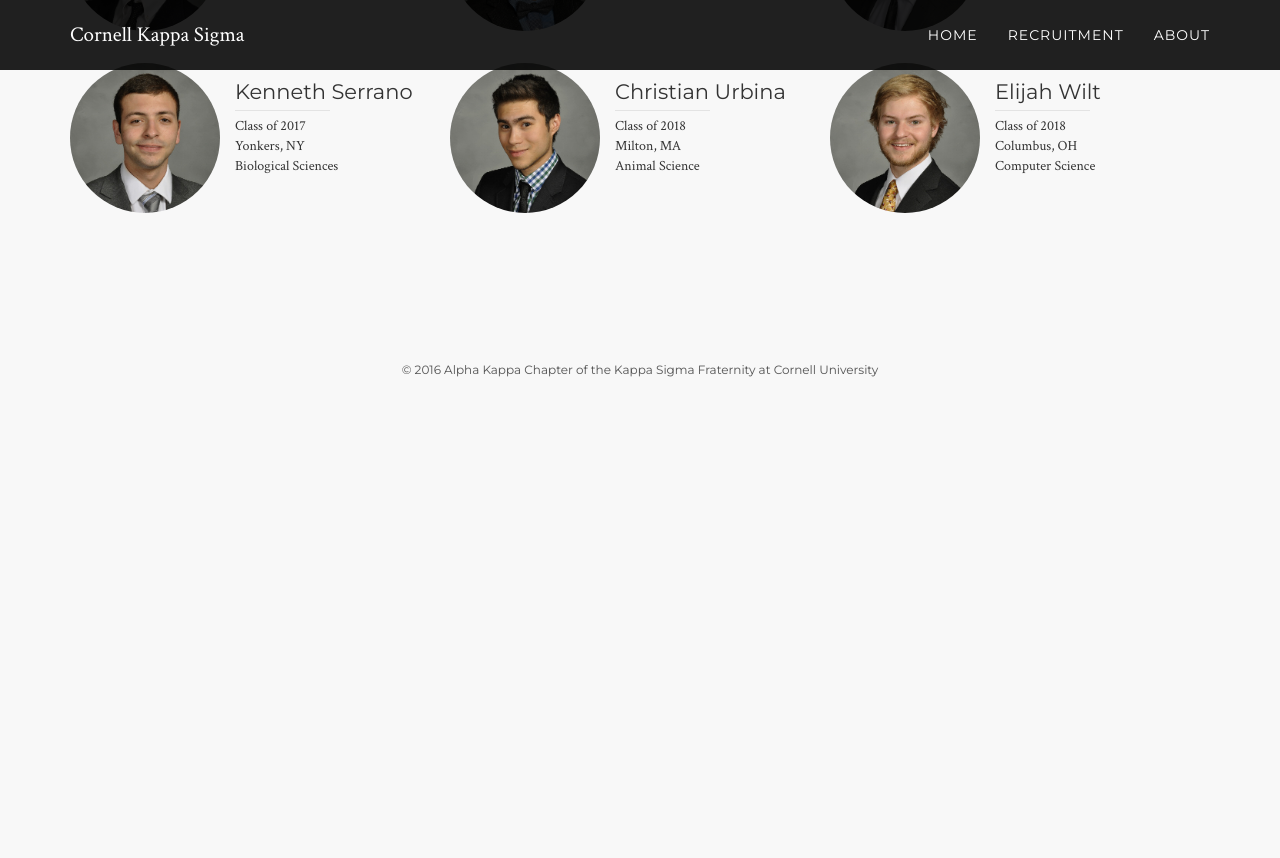
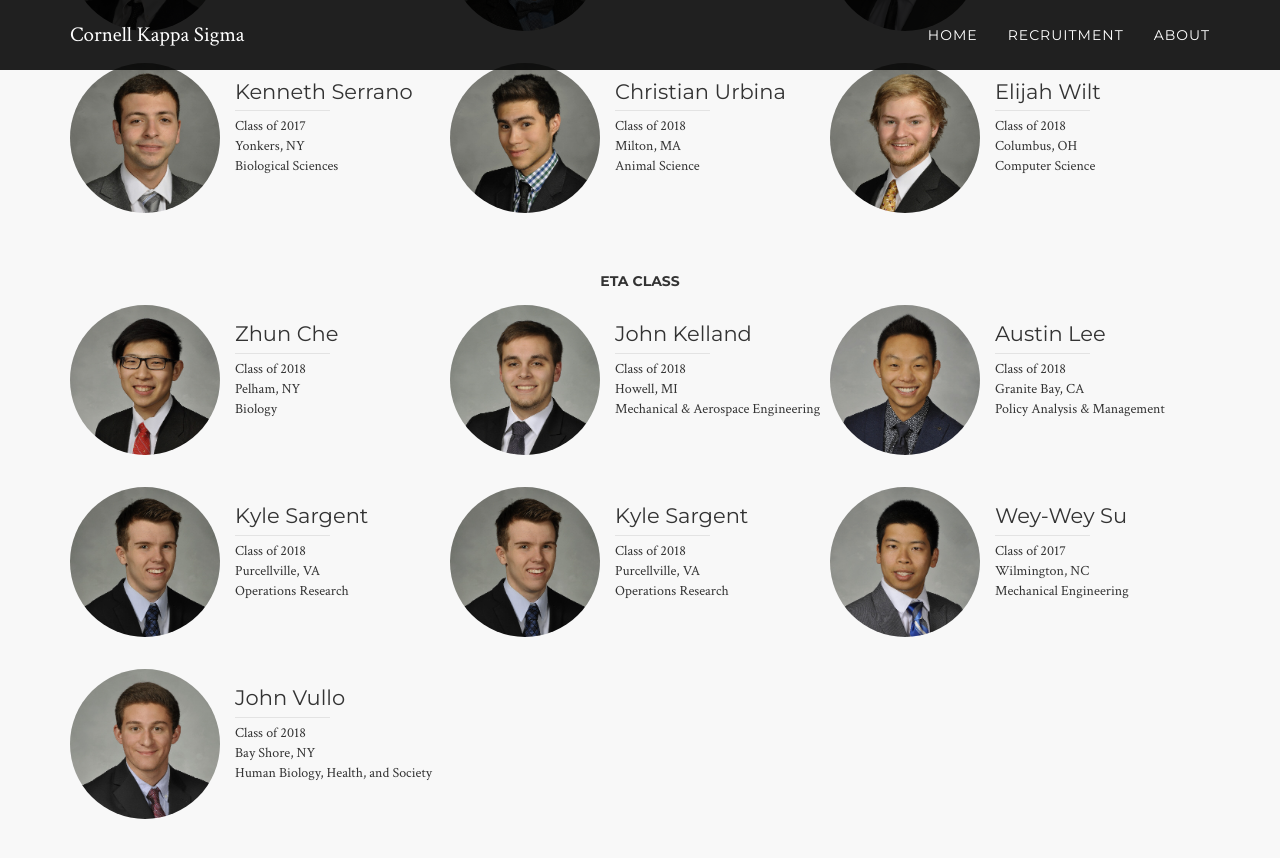
Before and after one commit to pjochillin/cornellkappasigma, a Jekyll site: the page built from index.html, in a window 1280 px wide and 900 px high, scrolled down 4521 px. Shown: the top 858 px of the window. Built offline with Jekyll 4.4.1, drawn with Linux system fonts in a browser that asks for light colours; nearby versions of some CDN libraries; before the commit the page ends 4926 px from its top, so only the background shows below that.

Commit message:
added newest classes

```diff
--- a/index.html
+++ b/index.html
@@ -842,6 +842,119 @@ layout: default
                 </div>
             </div>
 
+            <div class="class">
+                <h5>eta Class</h5>
+                <div class="group">
+
+
+
+                        <div class="bro">
+                            <div class="face" style="background-image:url('assets/img/brothers/eta/Zhun Che.jpg')"></div>
+                            <div class="desc">
+                                <p class="name">Zhun Che</p>
+                                <div class="info">
+                                    Class of 2018<br>
+                                    Pelham, NY<br>
+                                    Biology
+                                </div>
+                            </div>
+                        </div>
+
+
+
+
+                         <div class="bro">
+                            <div class="face" style="background-image:url('assets/img/brothers/eta/John Kelland.jpg')"></div>
+                            <div class="desc">
+                                <p class="name">John Kelland</p>
+                                <div class="info">
+                                    Class of 2018<br>
+                                    Howell, MI<br>
+                                    Mechanical & Aerospace Engineering
+                                </div>
+                            </div>
+                        </div>
+
+
+
+
+                        <div class="bro">
+                            <div class="face" style="background-image:url('assets/img/brothers/eta/Austin Lee.jpg')"></div>
+                            <div class="desc">
+                                <p class="name">Austin Lee</p>
+                                <div class="info">
+                                    Class of 2018<br>
+                                    Granite Bay, CA<br>
+                                    Policy Analysis & Management
+                                </div>
+                            </div>
+                        </div>
+
+
+
+
+                        <div class="bro">
+                            <div class="face" style="background-image:url('assets/img/brothers/eta/Kyle Sargent.jpg')"></div>
+                            <div class="desc">
+                                <p class="name">Kyle Sargent</p>
+                                <div class="info">
+                                    Class of 2018<br>
+                                    Purcellville, VA<br>
+                                    Operations Research
+                                </div>
+                            </div>
+                        </div>
+
+
+
+
+                        <div class="bro">
+                            <div class="face" style="background-image:url('assets/img/brothers/eta/Kyle Sargent.jpg')"></div>
+                            <div class="desc">
+                                <p class="name">Kyle Sargent</p>
+                                <div class="info">
+                                    Class of 2018<br>
+                                    Purcellville, VA<br>
+                                    Operations Research
+                                </div>
+                            </div>
+                        </div>
+
+
+
+
+                        <div class="bro">
+                            <div class="face" style="background-image:url('assets/img/brothers/eta/Wey Wey Su.jpg')"></div>
+                            <div class="desc">
+                                <p class="name">Wey-Wey Su</p>
+                                <div class="info">
+                                    Class of 2017<br>
+                                    Wilmington, NC<br>
+                                    Mechanical Engineering
+                                </div>
+                            </div>
+                        </div>
+
+
+
+
+                        <div class="bro">
+                            <div class="face" style="background-image:url('assets/img/brothers/eta/John Vullo.jpg')"></div>
+                            <div class="desc">
+                                <p class="name">John Vullo</p>
+                                <div class="info">
+                                    Class of 2018<br>
+                                    Bay Shore, NY<br>
+                                    Human Biology, Health, and Society
+                                </div>
+                            </div>
+                        </div>
+
+
+
+                </div>
+            </div>
+
         </div>
     </section>
 
```
